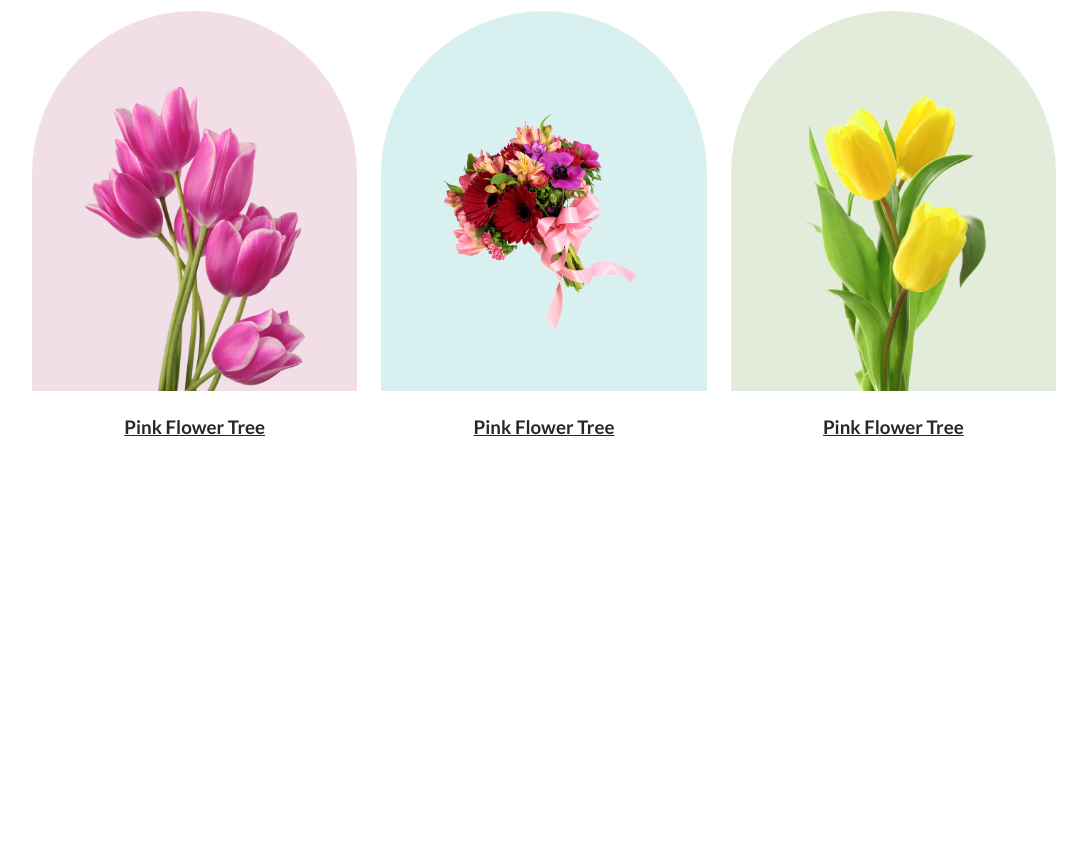
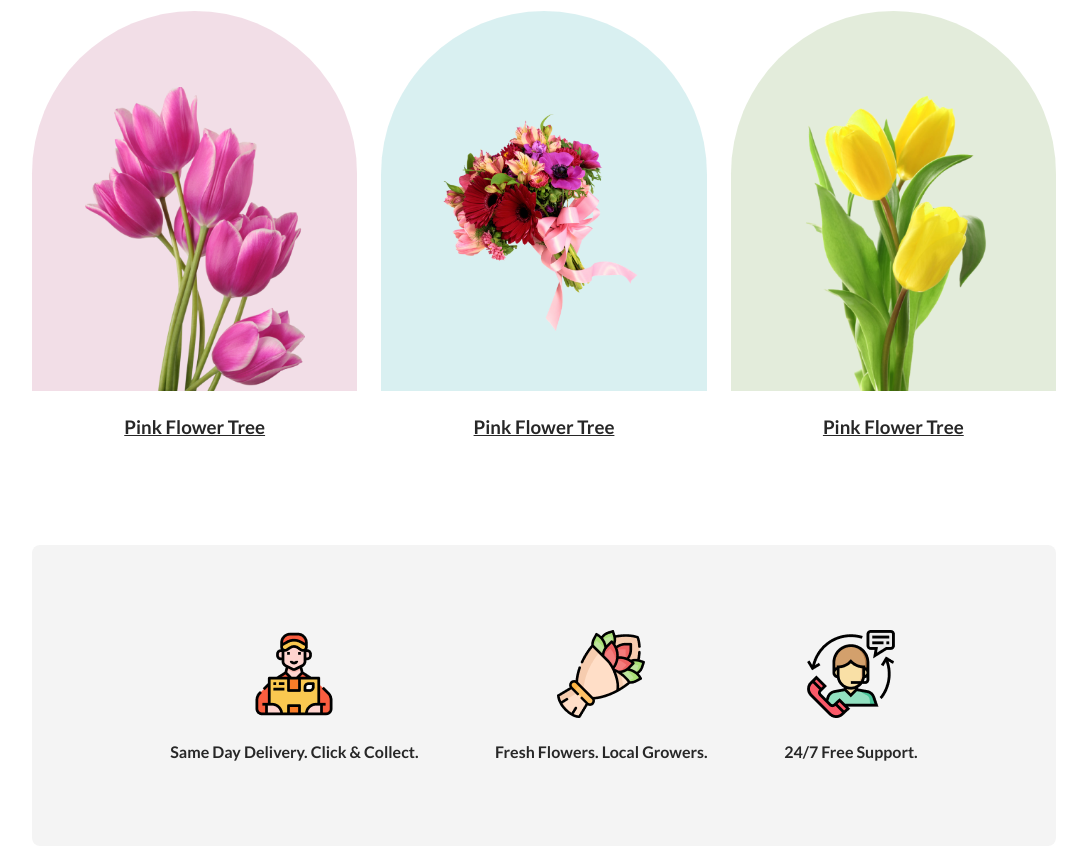
Before and after one commit to Rahad-Ullah/Flower-Shop, a plain HTML site: page index.html in a window 1280 px wide. Shown: the part 1167-2016 px from the top of the page, without its empty margins (96-1183 px from the left). Before the commit the page ends 1712 px from the top, so only its background shows below. Drawn offline with Linux system fonts and the light colour scheme.

Commit message:
Service Section added

```diff
--- a/index.html
+++ b/index.html
@@ -65,6 +65,20 @@
                 </div>
             </div>
         </div>
+        <div class="service-section margin">
+            <div class="service-box">
+                <img src="asset/Group 57.png" alt="service">
+                <h4 class="service-title">Same Day Delivery. Click & Collect.</h4>
+            </div>
+            <div class="service-box">
+                <img src="asset/Group 58.png" alt="service">
+                <h4 class="service-title">Fresh Flowers. Local Growers.</h4>
+            </div>
+            <div class="service-box">
+                <img src="asset/Group 59.png" alt="service">
+                <h4 class="service-title">24/7 Free Support.</h4>
+            </div>
+        </div>
     </main>
 </body>
 </html>
--- a/style.css
+++ b/style.css
@@ -13,7 +13,7 @@
 .bg-primary{
     background: #e554731a;
 }
-h1, h2, h3{
+h1, h2, h3, h4{
     color: #272727;
     font-weight: 800;
 }
@@ -154,7 +154,7 @@ a{
 .feature-box h3{
     font-weight: 700;
     text-decoration: underline;
-    margin: 25px 0;
+    padding: 25px 0;
 }
 .feature-img{
     width: 100%;
@@ -180,3 +180,28 @@ a{
 .feature-3{
     background-color: #477D1126;
 }
+
+
+
+/* service section */
+.service-section{
+    background-color: #2727270D;
+    border-radius: 8px;
+    display: flex;
+    justify-content: space-around;
+    align-items: center;
+    padding: 85px 100px;
+    margin: 130px auto;
+}
+.service-box{
+    display: flex;
+    flex-direction: column;
+    align-items: center;
+}
+.service-box img{
+    width: 88px;
+}
+.service-box h4{
+    margin-top: 24px;
+    font-weight: 600;
+}
```
